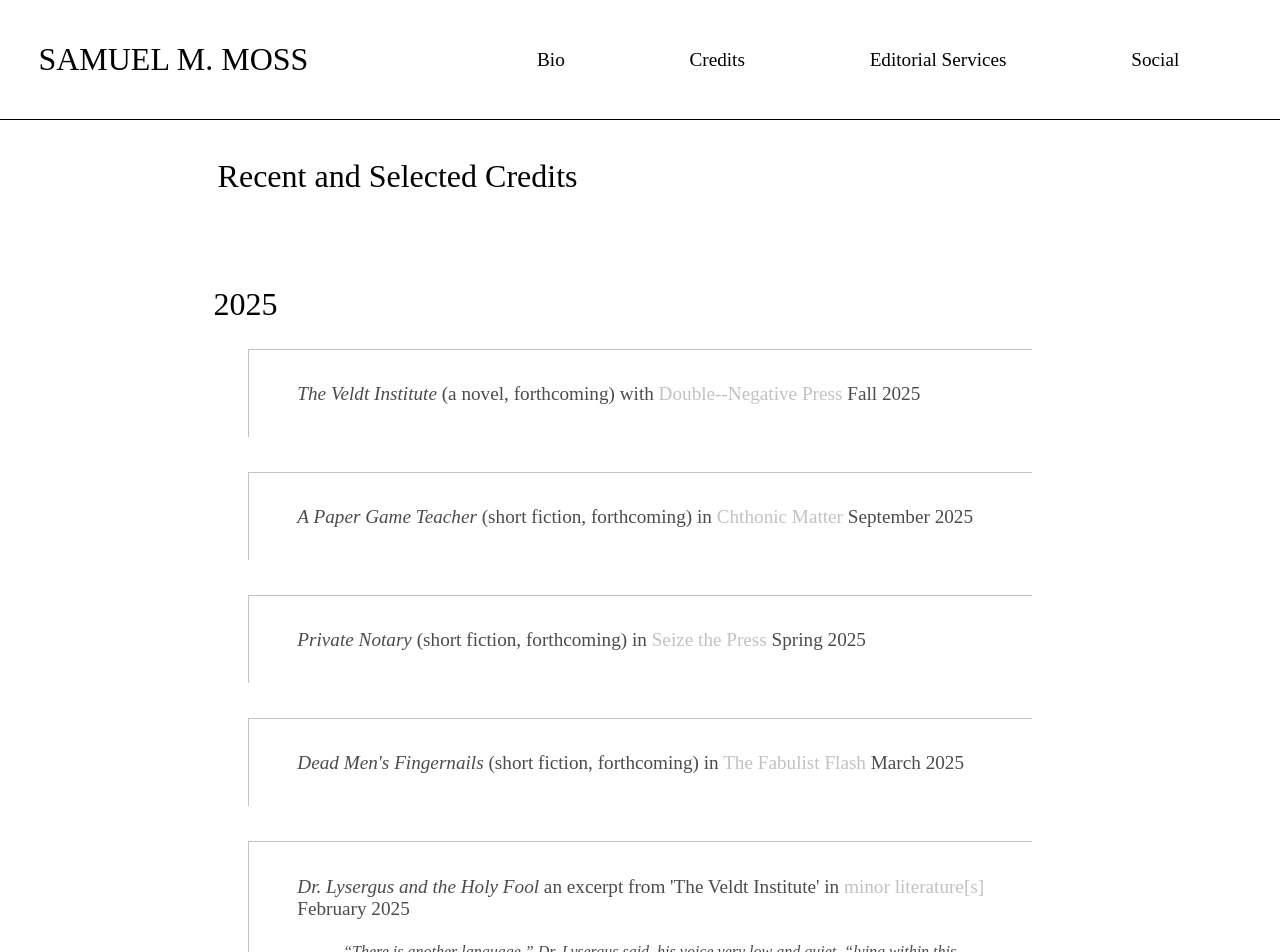
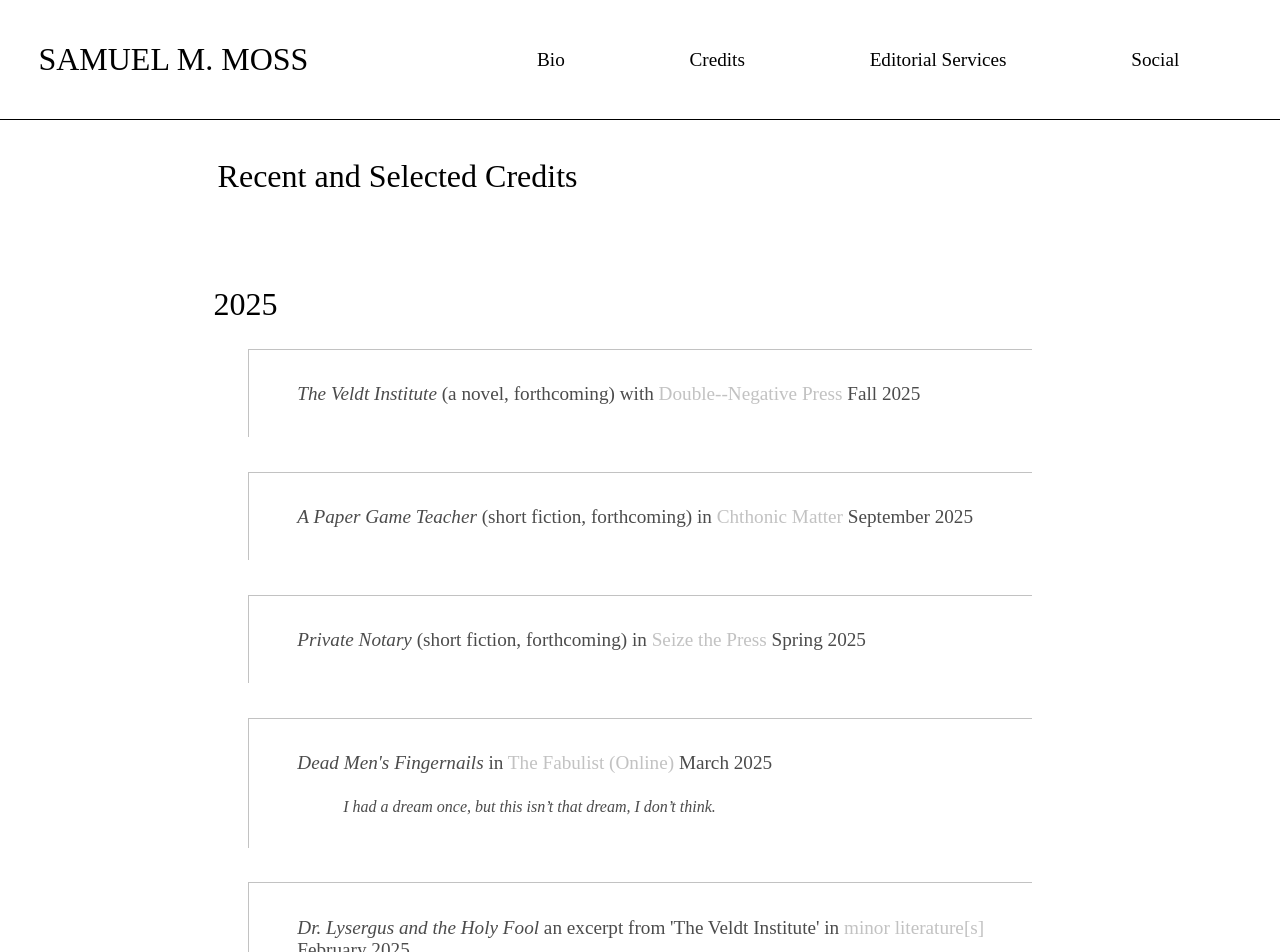
Before and after one commit to perfidiousscript/home_page, a Next.js app: page /credits in a window 1280 px wide. Shown: the top 952 px of the page. Built offline with nearby package versions, Linux system fonts and the light colour scheme.

Commit message:
adds Dead Mans Fingernails to credits

```diff
--- a/public/credits.js
+++ b/public/credits.js
@@ -34,10 +34,14 @@ export const credits = [
   {
     title: [
       <i>Dead Men's Fingernails</i>,
-      " (short fiction, forthcoming) in ",
-      <a href="https://fabulistmagazine.com/"> The Fabulist Flash</a>,
+      " in ",
+      <a href="https://fabulistmagazine.com/dead-mens-fingernails/">
+        {" "}
+        The Fabulist (Online)
+      </a>,
       " March 2025 ",
     ],
+    quote: "I had a dream once, but this isn’t that dream, I don’t think.",
   },
 
   {
```
